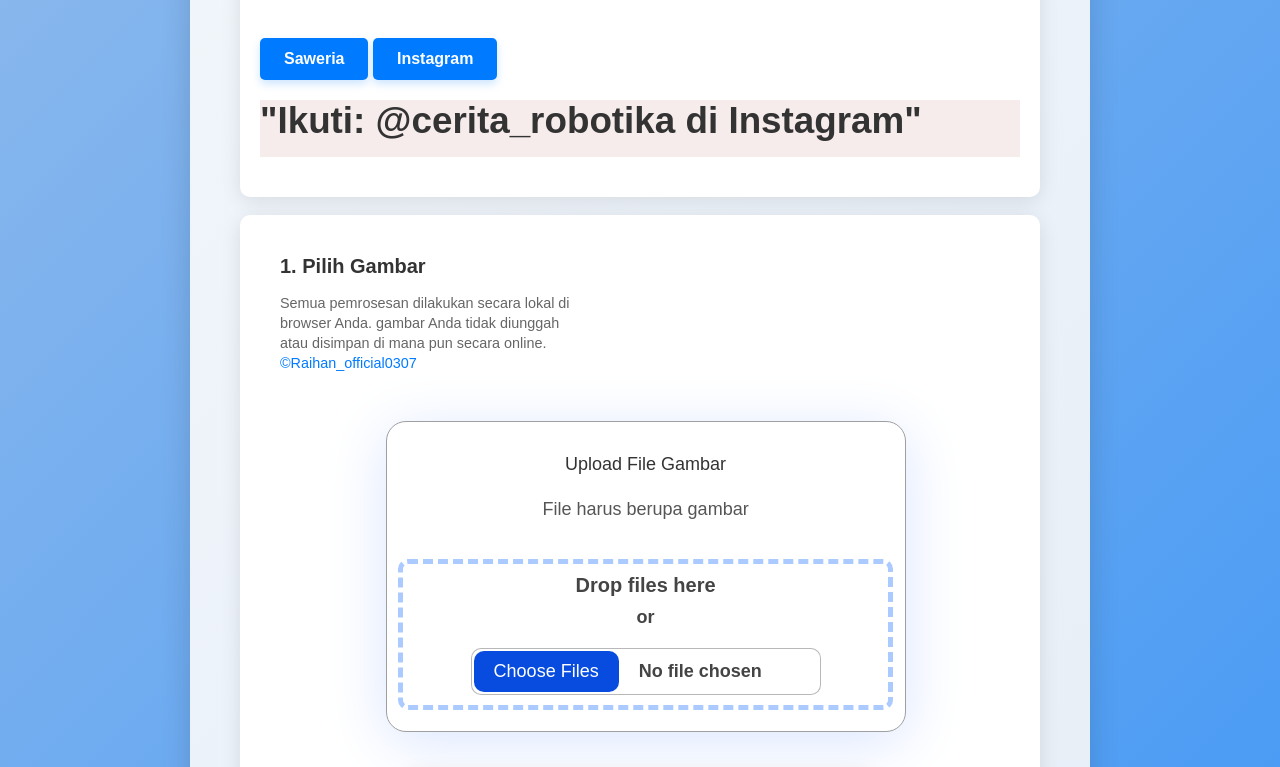
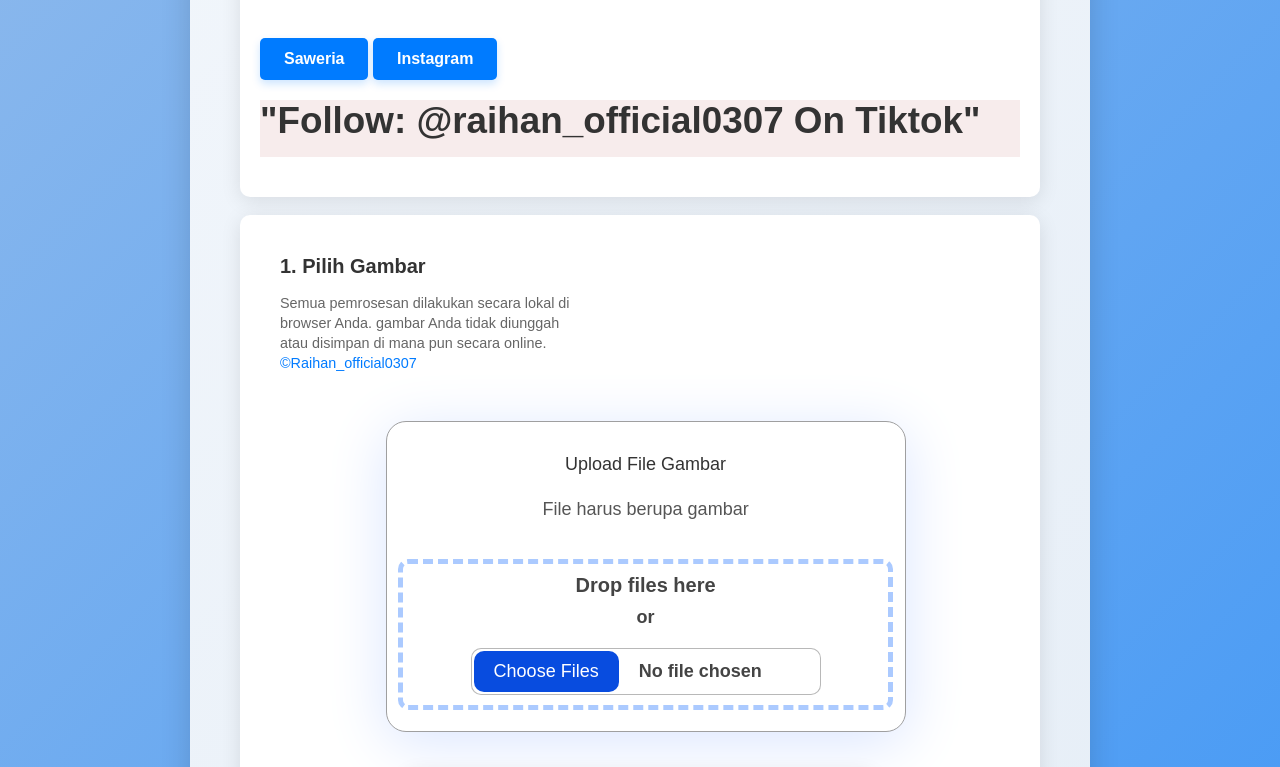
Before and after one commit to Dikrey/gambarcpp, a website: page index.html in a window 1280 px wide. Shown: the part 898-1665 px from the top of the page. Drawn offline with Linux system fonts and the light colour scheme.

Commit message:
Update index.html

```diff
--- a/index.html
+++ b/index.html
@@ -40,7 +40,7 @@
         <button type="button" class="generate-button">Instagram</button>
     </a>
         <div class="running-text-container">
-          <div class="running-text"><h1>"Ikuti: @cerita_robotika di Instagram"</h1></div>
+          <div class="running-text"><h1>"Follow: @raihan_official0307 On Tiktok"</h1></div>
         </div>
 
       </p>
```
